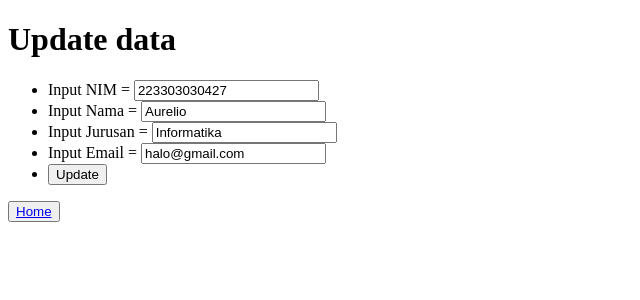
After one commit to aurelioo29/belajar-php, a PHP site: page /crud/update.php?id=1 in a window 1280 px wide. The commit adds this page. Shown: the top 300 px of the page, without its empty margins (0-640 px from the left). Run offline with PHP 8.4, Linux system fonts and the light colour scheme; data comes from the database, SQL or seed files in the repository.

Commit message:
add update

```diff
--- a/dasar/pertemuan-7/delete.php
+++ b/dasar/pertemuan-7/crud/delete.php
@@ -1,5 +1,5 @@
 <?php
-require 'functions.php';
+require '../functions.php';
 
 $id = $_GET["id"];
 
--- /dev/null
+++ b/dasar/pertemuan-7/crud/update.php
@@ -0,0 +1,70 @@
+<?php
+require '../functions.php';
+
+// ambil data id dari url
+$id = $_GET["id"];
+
+$mhs = query("SELECT * FROM mahasiswa WHERE id = $id")[0];
+
+if (isset($_POST["submit"])) {
+  // cek apakah data berhasil di ubah atau gagal
+  if (update($_POST) > 0) {
+    echo "
+      <script>
+        alert('Data telah berhasil di ubah ke dalam database');
+        document.location.href = '../index.php';
+      </script>
+    ";
+  } else {
+    echo "
+      <script>
+        alert('Data gagal di ubah ke dalam database');
+        document.location.href = 'index.php';
+      </script>
+    ";
+  }
+}
+
+?>
+
+<!DOCTYPE html>
+<html lang="en">
+
+<head>
+  <meta charset="UTF-8">
+  <meta name="viewport" content="width=device-width, initial-scale=1.0">
+  <title>Document</title>
+</head>
+
+<body>
+  <h1>Update data</h1>
+
+  <form action="" method="post">
+    <input type="hidden" name="id" value="<?php echo $mhs["id"]?>">
+    <ul>
+      <li>
+        <label for="nim">Input NIM = </label>
+        <input type="number" name="nim" id="" value="<?php echo $mhs["nim"] ?>">
+      </li>
+      <li>
+        <label for="nama">Input Nama = </label>
+        <input type="text" name="nama" id="" value="<?php echo $mhs["nama"] ?>">
+      </li>
+      <li>
+        <label for="jurusan">Input Jurusan = </label>
+        <input type="text" name="jurusan" id="" value="<?php echo $mhs["jurusan"] ?>">
+      </li>
+      <li>
+        <label for="email">Input Email = </label>
+        <input type="email" name="email" id="" value="<?php echo $mhs["email"] ?>">
+      </li>
+      <li>
+        <button type="submit" name="submit">Update</button>
+      </li>
+    </ul>
+  </form>
+
+  <button><a href="../index.php">Home</a></button>
+</body>
+
+</html>
--- a/dasar/pertemuan-7/functions.php
+++ b/dasar/pertemuan-7/functions.php
@@ -50,6 +50,28 @@ function delete($id)
   return mysqli_affected_rows($conn);
 }
 
+function update($data)
+{
+  global $conn;
+
+  $id = $data["id"];
+  $nim = htmlspecialchars($data['nim']);
+  $nama = htmlspecialchars($data['nama']);
+  $jurusan = htmlspecialchars($data['jurusan']);
+  $email = htmlspecialchars($data['email']);
+
+  $query = "UPDATE mahasiswa SET
+          nim = '$nim',
+          nama = '$nama',
+          jurusan = '$jurusan',
+          email = '$email'
+            WHERE id = $id";
+
+  mysqli_query($conn, $query);
+
+  return mysqli_affected_rows($conn);
+}
+
 // ambil data (fetch) mahasiswa dari object result
 // mysqli_fetch_row()     // mengembalikan array numerik
 // mysqli_fetch_assoc()   // mengembalikan array associative
--- a/dasar/pertemuan-7/index.php
+++ b/dasar/pertemuan-7/index.php
@@ -41,8 +41,8 @@ $mahasiswa = query("SELECT * FROM mahasiswa");
         <td><?php echo $row["jurusan"] ?></td>
         <td><?php echo $row["email"] ?></td>
         <td>
-          <a href="">EDIT</a> |
-          <a href="delete.php?id=<?php $row["id"]; ?>">DELETE</a>
+          <a href="crud/update.php?id=<?php echo $row["id"]; ?>">EDIT</a> |
+          <a href="crud/delete.php?id=<?php echo $row["id"]; ?>">DELETE</a>
         </td>
       </tr>
       <?php $i++ ?>
```
